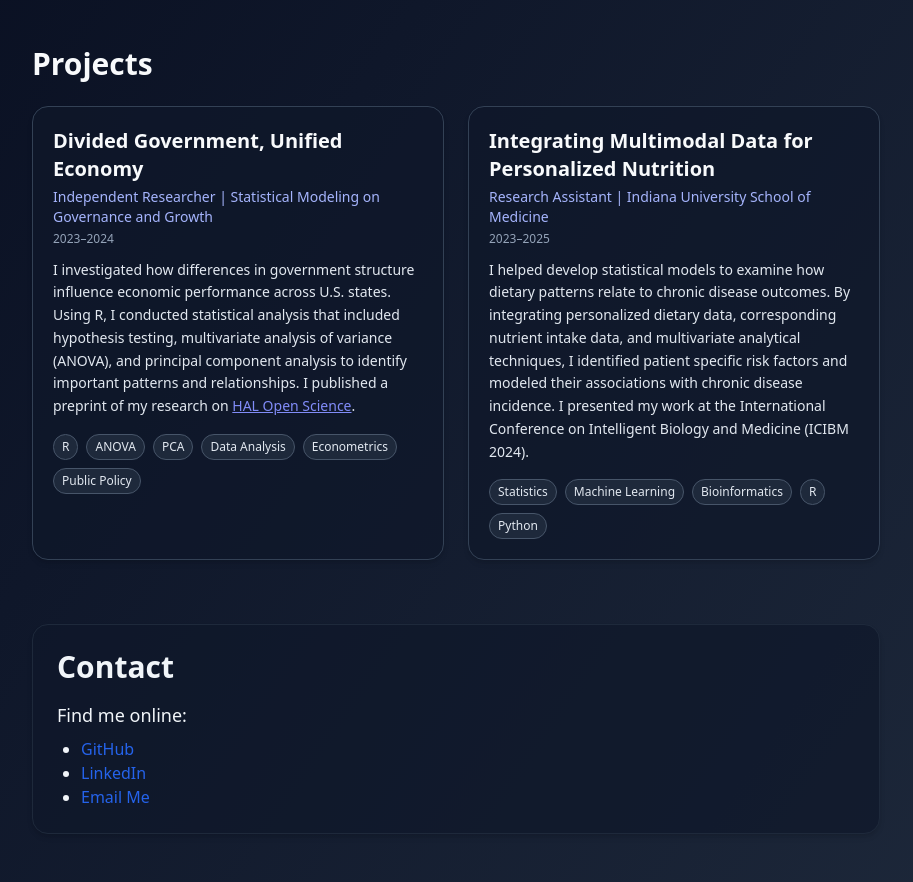
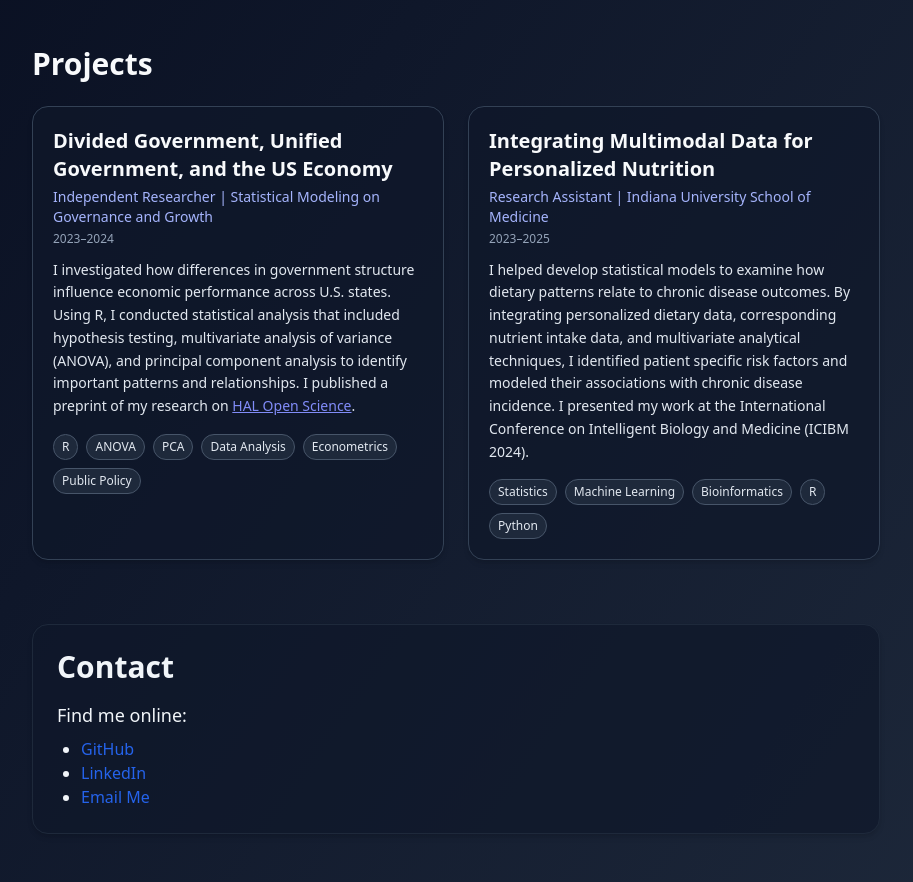
Before and after one commit to kgong8/Personal-Portfolio, a React (Vite) app: page / in a window 1280 px wide. Shown: the part 980-1862 px from the top of the page, without its empty margins (184-1097 px from the left). Built offline with nearby package versions, Linux system fonts and the light colour scheme; the HTML template or start-up script is replaced by a standard one.

Commit message:
Update Projects.jsx

```diff
--- a/src/components/Projects.jsx
+++ b/src/components/Projects.jsx
@@ -1,7 +1,7 @@
 export default function Projects() {
   const projects = [
     {
-    title: "Divided Government, Unified Economy",
+    title: "Divided Government, Unified Government, and the US Economy",
     subtitle: "Independent Researcher | Statistical Modeling on Governance and Growth",
     period: "2023–2024",
     description: (
```
